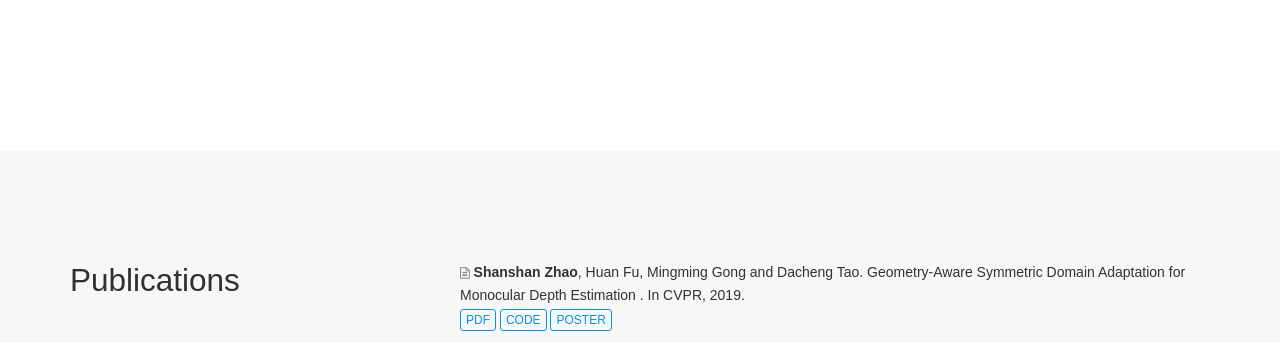
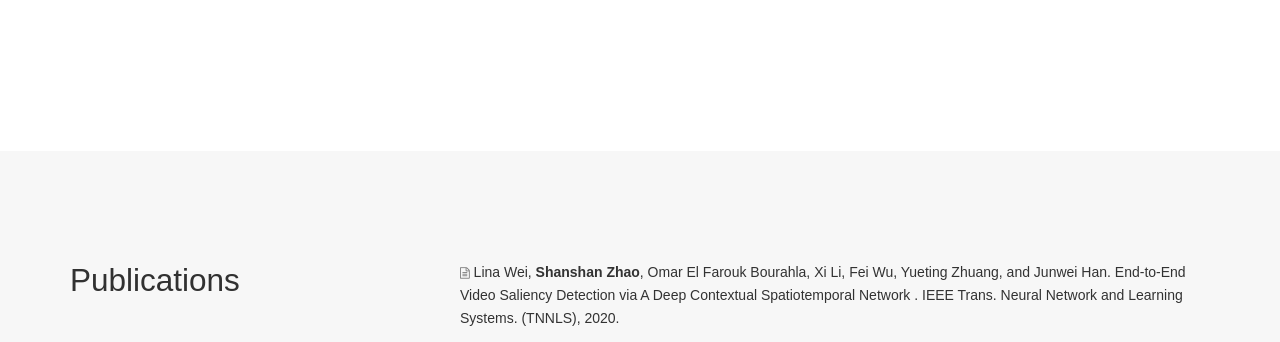
Before and after one commit to sshan-zhao/sshan-zhao.github.io, a plain HTML site: page index.html in a window 1280 px wide. Shown: the part 592-934 px from the top of the page. Drawn offline with nearby package versions, Linux system fonts and the light colour scheme; some icons are missing.

Commit message:
Update index.html

```diff
--- a/index.html
+++ b/index.html
@@ -283,7 +283,14 @@
   </div>
   <div class="col-xs-12 col-md-8">
 
-
+              <div class="pub-list-item" style="margin-bottom: 1rem" itemscope itemtype="http://schema.org/CreativeWork">
+  <i class="fa fa-file-text-o pub-icon" aria-hidden="true"></i>
+  <span itemprop="author">
+    Lina Wei, <b>Shanshan Zhao</b>, Omar El Farouk Bourahla, Xi Li, Fei Wu, Yueting Zhuang, and Junwei Han</span>.
+  <span itemprop="name">End-to-End Video Saliency Detection via A Deep Contextual Spatiotemporal Network
+</span>.
+  IEEE Trans. Neural Network and Learning Systems. (TNNLS),&nbsp;2020.
+</div>
 
               <div class="pub-list-item" style="margin-bottom: 1rem" itemscope itemtype="http://schema.org/CreativeWork">
   <i class="fa fa-file-text-o pub-icon" aria-hidden="true"></i>
```
